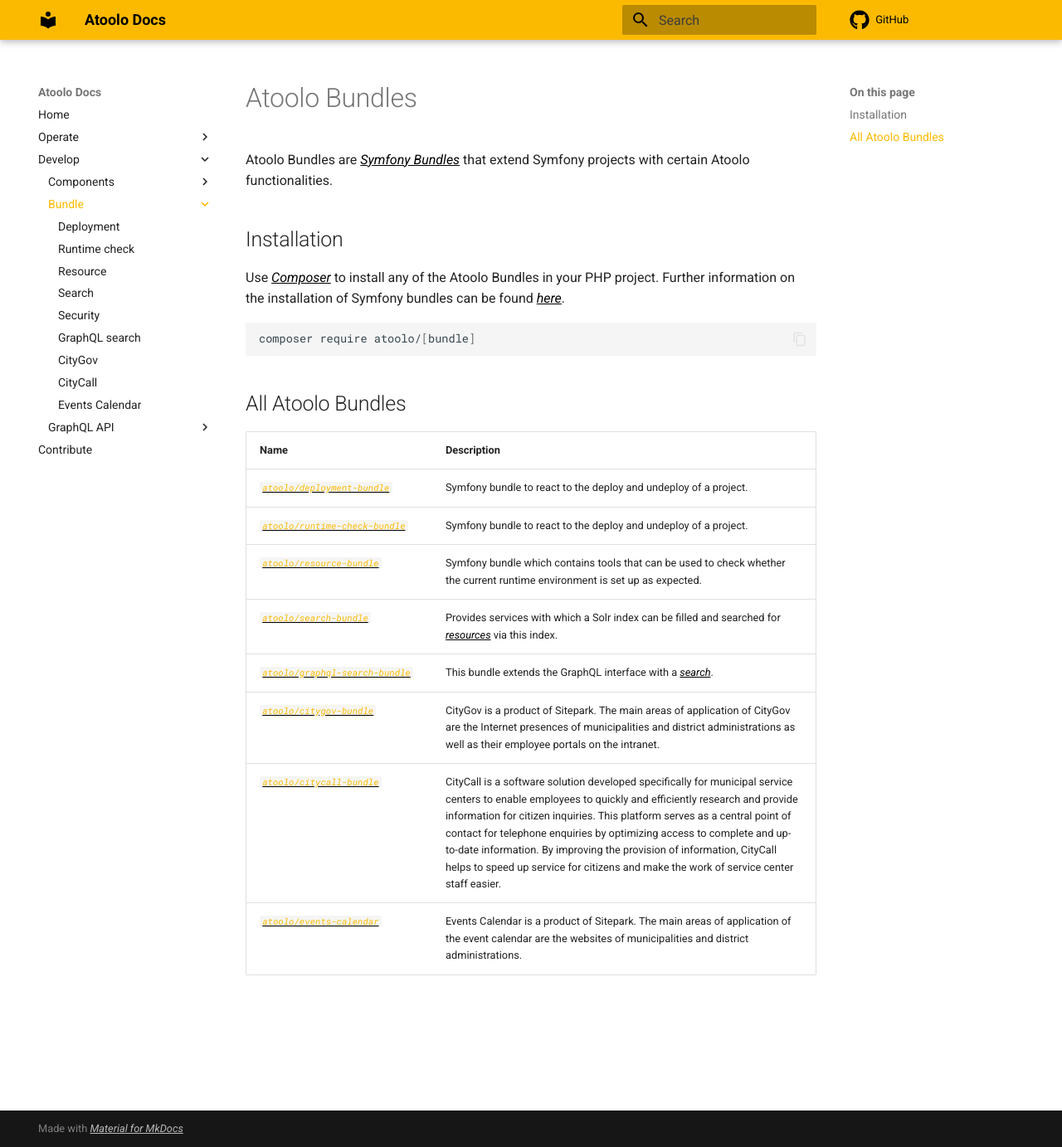
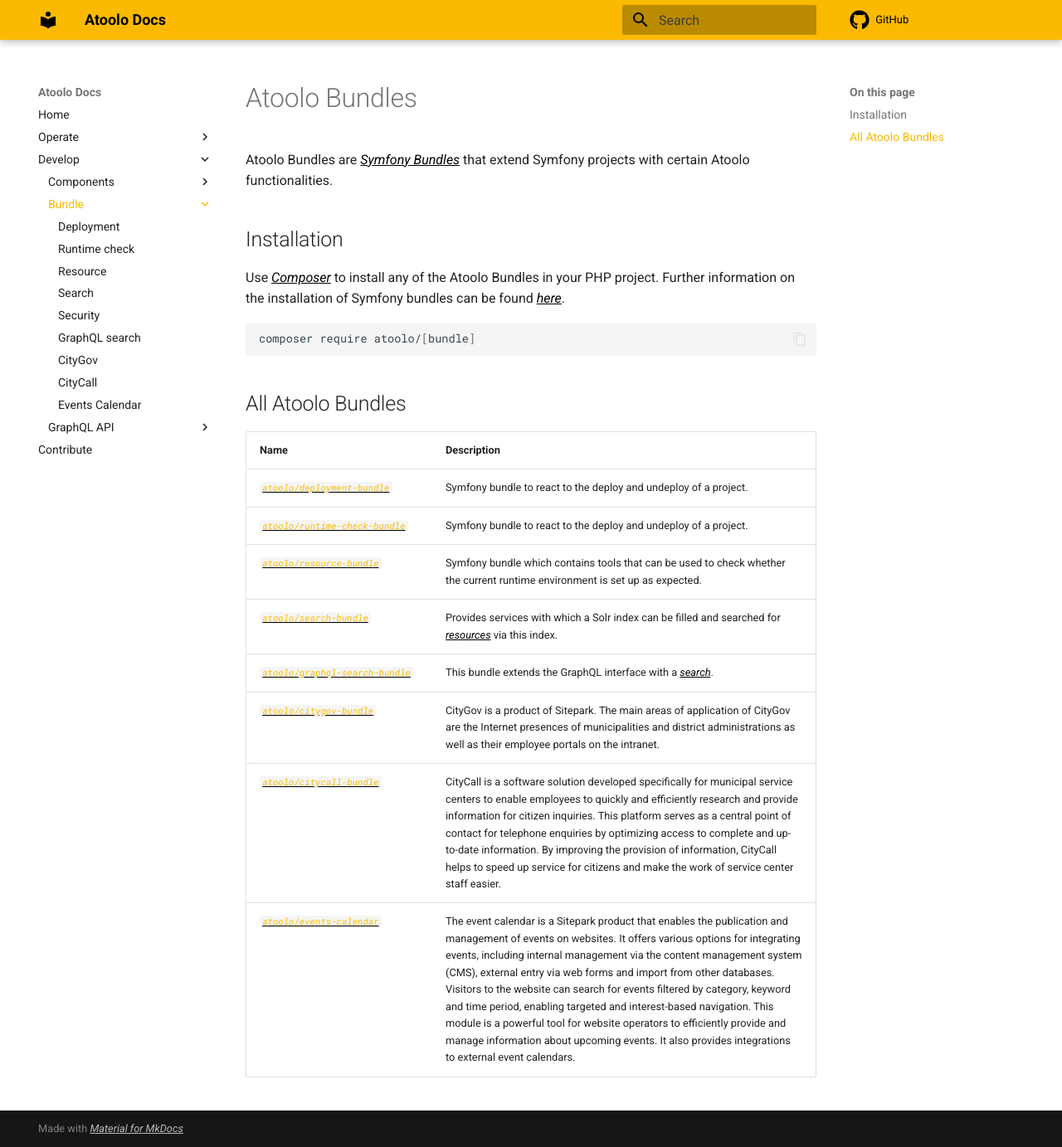
Before and after one commit to sitepark/atoolo-docs, an MkDocs documentation site: the page built from docs/develop/bundles/index.md, in a window 1280 px wide and 1383 px high. Shown: the whole window at 83% size. Built offline with MkDocs 1.6.1 and Material for MkDocs 9.7.7, drawn with Linux system fonts in a browser that asks for light colours; comment, search, counter and statistics services are not loaded.

Commit message:
docs: update events calendar intro

```diff
--- a/docs/develop/bundles/index.md
+++ b/docs/develop/bundles/index.md
@@ -13,13 +13,13 @@
 
 ## All Atoolo Bundles
 
-| <div style="width:15em">Name</div>                  | Description                                                                                                                                                                                                                                                                                                                                                                                                                                                                      |
-| --------------------------------------------------- | -------------------------------------------------------------------------------------------------------------------------------------------------------------------------------------------------------------------------------------------------------------------------------------------------------------------------------------------------------------------------------------------------------------------------------------------------------------------------------- |
-| [`atoolo/deployment-bundle`](deployment.md)         | Symfony bundle to react to the deploy and undeploy of a project.                                                                                                                                                                                                                                                                                                                                                                                                                 |
-| [`atoolo/runtime-check-bundle`](runtime-check.md)   | Symfony bundle to react to the deploy and undeploy of a project.                                                                                                                                                                                                                                                                                                                                                                                                                 |
-| [`atoolo/resource-bundle`](resource.md)             | Symfony bundle which contains tools that can be used to check whether the current runtime environment is set up as expected.                                                                                                                                                                                                                                                                                                                                                     |
-| [`atoolo/search-bundle`](search/index.md)           | Provides services with which a Solr index can be filled and searched for [resources](resource.md) via this index.                                                                                                                                                                                                                                                                                                                                                                |
-| [`atoolo/graphql-search-bundle`](graphql-search.md) | This bundle extends the GraphQL interface with a [search](../graphql/search/index.md).                                                                                                                                                                                                                                                                                                                                                                                           |
-| [`atoolo/citygov-bundle`](citygov.md)               | CityGov is a product of Sitepark. The main areas of application of CityGov are the Internet presences of municipalities and district administrations as well as their employee portals on the intranet.                                                                                                                                                                                                                                                                          |
-| [`atoolo/citycall-bundle`](citycall.md)             | CityCall is a software solution developed specifically for municipal service centers to enable employees to quickly and efficiently research and provide information for citizen inquiries. This platform serves as a central point of contact for telephone enquiries by optimizing access to complete and up-to-date information. By improving the provision of information, CityCall helps to speed up service for citizens and make the work of service center staff easier. |
-| [`atoolo/events-calendar`](events-calendar.md)      | Events Calendar is a product of Sitepark. The main areas of application of the event calendar are the websites of municipalities and district administrations.                                                                                                                                                                                                                                                                                                                   |
+| <div style="width:15em">Name</div>                  | Description                                                                                                                                                                                                                                                                                                                                                                                                                                                                                                                                                                                                                           |
+| --------------------------------------------------- | ------------------------------------------------------------------------------------------------------------------------------------------------------------------------------------------------------------------------------------------------------------------------------------------------------------------------------------------------------------------------------------------------------------------------------------------------------------------------------------------------------------------------------------------------------------------------------------------------------------------------------------- |
+| [`atoolo/deployment-bundle`](deployment.md)         | Symfony bundle to react to the deploy and undeploy of a project.                                                                                                                                                                                                                                                                                                                                                                                                                                                                                                                                                                      |
+| [`atoolo/runtime-check-bundle`](runtime-check.md)   | Symfony bundle to react to the deploy and undeploy of a project.                                                                                                                                                                                                                                                                                                                                                                                                                                                                                                                                                                      |
+| [`atoolo/resource-bundle`](resource.md)             | Symfony bundle which contains tools that can be used to check whether the current runtime environment is set up as expected.                                                                                                                                                                                                                                                                                                                                                                                                                                                                                                          |
+| [`atoolo/search-bundle`](search/index.md)           | Provides services with which a Solr index can be filled and searched for [resources](resource.md) via this index.                                                                                                                                                                                                                                                                                                                                                                                                                                                                                                                     |
+| [`atoolo/graphql-search-bundle`](graphql-search.md) | This bundle extends the GraphQL interface with a [search](../graphql/search/index.md).                                                                                                                                                                                                                                                                                                                                                                                                                                                                                                                                                |
+| [`atoolo/citygov-bundle`](citygov.md)               | CityGov is a product of Sitepark. The main areas of application of CityGov are the Internet presences of municipalities and district administrations as well as their employee portals on the intranet.                                                                                                                                                                                                                                                                                                                                                                                                                               |
+| [`atoolo/citycall-bundle`](citycall.md)             | CityCall is a software solution developed specifically for municipal service centers to enable employees to quickly and efficiently research and provide information for citizen inquiries. This platform serves as a central point of contact for telephone enquiries by optimizing access to complete and up-to-date information. By improving the provision of information, CityCall helps to speed up service for citizens and make the work of service center staff easier.                                                                                                                                                      |
+| [`atoolo/events-calendar`](events-calendar.md)      | The event calendar is a Sitepark product that enables the publication and management of events on websites. It offers various options for integrating events, including internal management via the content management system (CMS), external entry via web forms and import from other databases. Visitors to the website can search for events filtered by category, keyword and time period, enabling targeted and interest-based navigation. This module is a powerful tool for website operators to efficiently provide and manage information about upcoming events. It also provides integrations to external event calendars. |
```
Also changed, not shown: docs/develop/bundles/events-calendar.md (+1 -1 lines).
